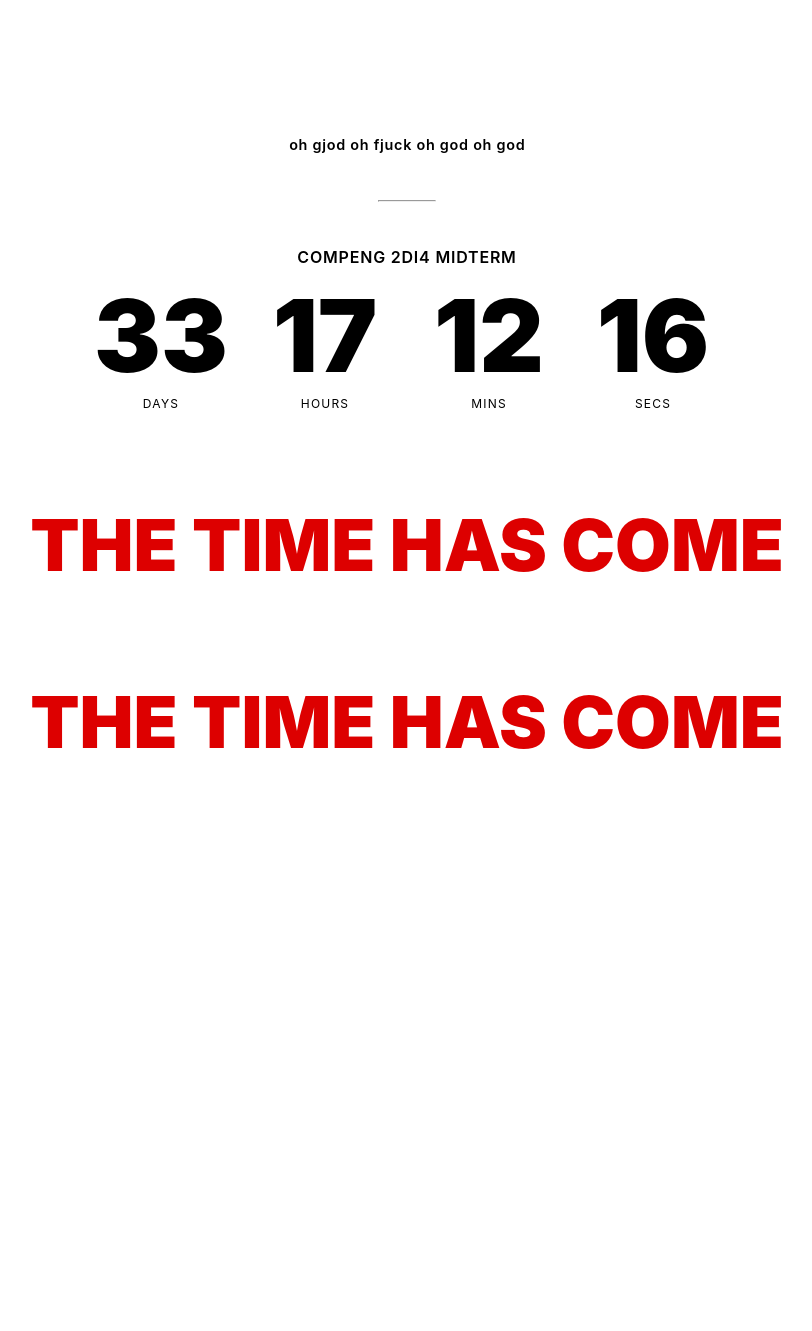
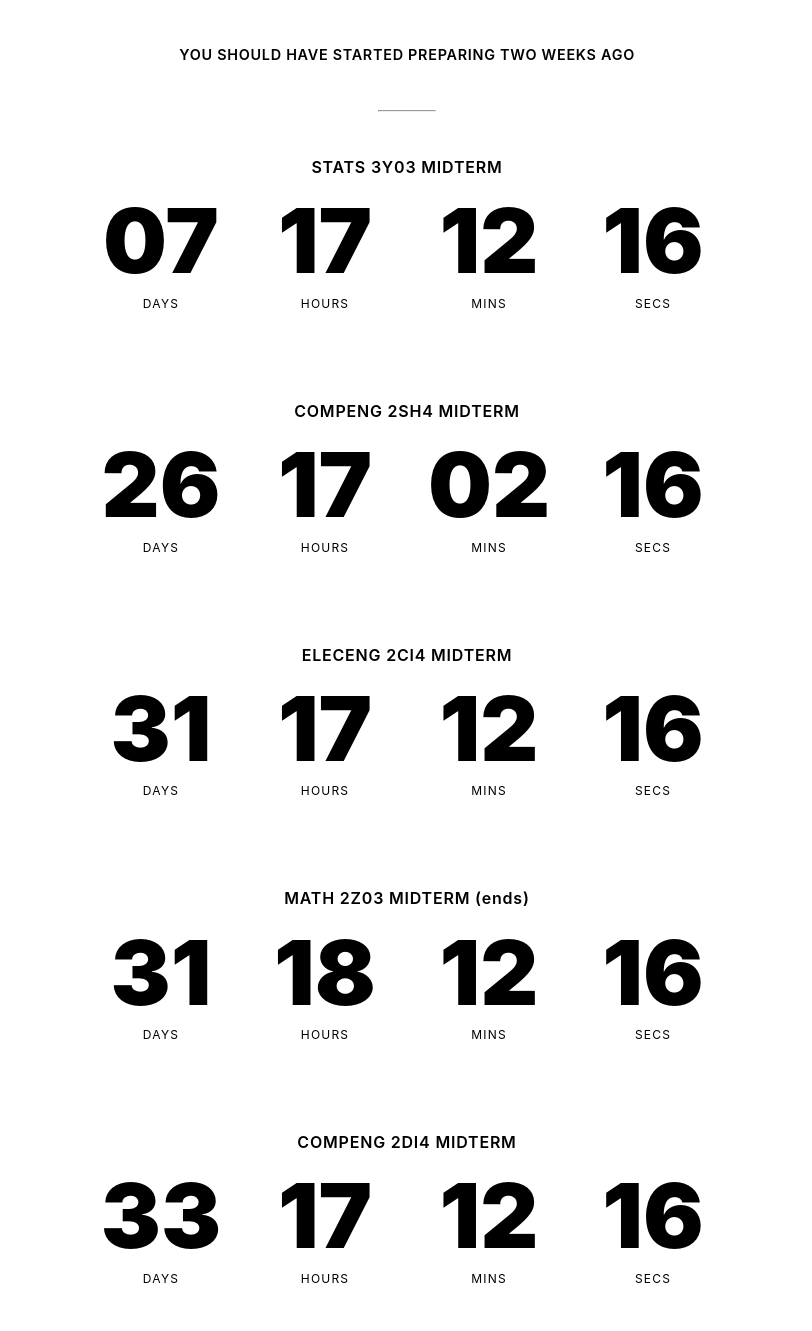
Before and after one commit to 71cj34/71cj34.github.io, a Jekyll site: the page exams/index.html, which Jekyll copies as it is, in a window 1280 px wide. Shown: the whole page, without its empty margins (233-1045 px from the left). Built offline with Jekyll 4.4.1, drawn with Linux system fonts in a browser that asks for light colours; before the commit the page ends 900 px from its top, so only the background shows below that.

Commit message:
feat: timer page finished

```diff
--- a/exams/index.html
+++ b/exams/index.html
@@ -43,19 +43,19 @@
             min-width:min(18vw,140px);
         }
         .value{
-            font-size:min(18vw,100px);
+            font-size:min(15vw,90px);
             font-weight:900;
             line-height:1;
-            height:min(18vw,100px);
+            height:min(15vw,90px);
             overflow:hidden;
             position:relative;
         }
         .value-inner{
             position:absolute;
             inset:0;
-            transition:transform .6s cubic-bezier(.45,0,.55,1), color 1s ease-out; /* Added color transition */
+            transition:transform .6s cubic-bezier(.45,0,.55,1), color 1s ease-out;
             transform:translateY(0%);
-            color: #000; /* Default color */
+            color: #000;
         }
 
         .value-inner.slide-out{
@@ -65,10 +65,9 @@
             transform: translateY(-100%);
         }
 
-        /* Color classes for countdown values */
-        .color-stage-1 { color: #8B0000; } /* Dark Red */
-        .color-stage-2 { color: #DC143C; } /* Crimson */
-        .color-stage-3 { color: #FF0000; } /* Bright Red */
+        .color-stage-1 { color: #8B0000; }
+        .color-stage-2 { color: #DC143C; }
+        .color-stage-3 { color: #FF0000; }
 
         .label{
             margin-top:.6rem;
@@ -87,15 +86,19 @@
     </style>
 </head>
 <body>
-    <div class="event-title" style="transform:scale(0.9); margin-bottom: 5vh;">oh gjod oh fjuck oh god oh god</div>
+    <div class="event-title" style="transform:scale(0.9); margin-bottom: 5vh; text-align: center;" id="splash-text"></div>
     <hr style="width: 5%; margin-bottom:5vh;">
     <div id="root"></div>
     <script>
         const dates=[
             {name:"COMPENG 2DI4 MIDTERM",date:new Date("2025-10-29T19:00:00")},
-            {name:"LOGIC DESIGN MIDTERM",date:new Date("2025-09-25T22:04:00")},
-            {name:"SUMMER SOLSTICE",date:new Date("2024-06-21T14:51:00")}
+            {name:"ELECENG 2CI4 MIDTERM",date:new Date("2025-10-27T19:00:00")},
+            {name:"MATH 2Z03 MIDTERM (ends)",date:new Date("2025-10-27T20:00:00")},
+            {name:"COMPENG 2SH4 MIDTERM",date:new Date("2025-10-22T18:50:00")},
+            {name:"STATS 3Y03 MIDTERM",date:new Date("2025-10-03T19:00:00")},
         ];
+
+        dates.sort((a, b) => a.date - b.date);
 
         const root=document.getElementById("root");
         root.className="container";
@@ -131,14 +134,13 @@
                 const m=Math.floor((r % 36e5) / 6e4);
                 const s=Math.floor((r % 6e4) / 1e3);
 
-                // Determine color class based on remaining time
                 let colorClass = '';
-                if (r < ONE_DAY_MS) { // Less than 1 day
-                    colorClass = 'color-stage-3'; // Bright Red
-                } else if (r < ONE_WEEK_MS / 2) { // Less than 3.5 days (half a week)
-                    colorClass = 'color-stage-2'; // Crimson
-                } else if (r < ONE_WEEK_MS) { // Less than 1 week
-                    colorClass = 'color-stage-1'; // Dark Red
+                if (r < ONE_DAY_MS) {
+                    colorClass = 'color-stage-3';
+                } else if (r < ONE_WEEK_MS / 2) {
+                    colorClass = 'color-stage-2';
+                } else if (r < ONE_WEEK_MS) {
+                    colorClass = 'color-stage-1';
                 }
 
                 set("days",d, colorClass);
@@ -154,13 +156,13 @@
                 if(prev[unit[0]]===null){
                     prev[unit[0]]=val;
                     old.textContent=String(val).padStart(2,"0");
-                    old.className = `value-inner current ${colorClass}`; // Apply initial color
+                    old.className = `value-inner current ${colorClass}`;
                     return;
                 }
 
                 if(prev[unit[0]]!==val){
                     const neu=document.createElement("div");
-                    neu.className=`value-inner new-slide-in ${colorClass}`; // Apply color to new element
+                    neu.className=`value-inner new-slide-in ${colorClass}`;
                     neu.textContent=String(val).padStart(2,"0");
 
                     wrap.appendChild(neu);
@@ -174,7 +176,6 @@
                         neu.classList.remove("new-slide-in");
                         neu.classList.add("current");
 
-                        // Ensure old element's color class is removed to avoid affecting the new one
                         old.classList.remove('color-stage-1', 'color-stage-2', 'color-stage-3');
 
                         setTimeout(() => old.remove(), 600);
@@ -182,7 +183,6 @@
 
                     prev[unit[0]]=val;
                 } else {
-                    // If the value hasn't changed, but the color might have (e.g., crossing a time threshold)
                     if (!old.classList.contains(colorClass)) {
                         old.classList.remove('color-stage-1', 'color-stage-2', 'color-stage-3');
                         old.classList.add(colorClass);
@@ -192,6 +192,33 @@
             const iv=setInterval(()=>{if(tick())clearInterval(iv);},1000);
             tick();
         }
+
+        const splashTexts = [
+            "PANIC!!!!!!!",
+            "oh gjod oh fjuck oh god oh god",
+            "THE END IS NIGH!!!!!!",
+            "STUDY NOW OR YOU WILL BE HOMELESS OR WORSE: WORKING AT BEST BUY",
+            "Ephesians 6:12",
+            "god help you.",
+            "im not gonna lie i tried this hummus with peppers added to it once and it was actually better than i thought. i thought the pepper would be like a bit much or soggy but no it was pretty pleasant. i would buy it again honestly except for the fact it's never on sale (i guess everyones pepperpilled to the extent where the pepper hummus never goes on sale) but i guess there's not much you can do, especially since they keep making that one dogshit flavour (the one with the weird spices that taste kind of like feet (not that i would know what feet taste like, i'm speaking from an objective feet-smell-translation sense here) but it kind of ruins it) and so thats the one that is always on sale and like some kind of good little capitalismpilled slave i keep buying it because my monkey brain cant pass up the chance to save $1 on a terrible container of the worst hummus youve ever tasted. anyways i actually discovered that they put tahini in hummus. i dont know what i imagined before, like they were siblings on the processed-nut-spread family tree or something but apparently no tahinis sesame and hummus is chickpeas and they actually just add it to the hummu",
+            "you need to throw up.... NOW!!!",
+            "Our father who art in heaven, hallowed be thy name, thy kingdom come, thy will be done, on ea",
+            "CRY IN THE THODE STAIRWELL!!",
+            "THE STORM IS BREAKING UPON THE HORIZON",
+            "Childs is watching you right now using his mystical psychic powers and weeping. Do not disappoint him.",
+            "remember... you can always switch to econ",
+            "pl ease helpp me i  am trapepd in a javasript array i dont knw what to do oh god",
+            "no matter how much you study remember you are actually always at the confident-but-an-idiot side of the dunning kruger curve. thats right. KEEP STUDYING",
+            "THE VOID STARES BACK",
+            "DRINK MORE COFFEE!!",
+            "PANIC!!!",
+            "PANIC NOW!!!!!!!",
+            "YOU SHOULD HAVE STARTED PREPARING TWO WEEKS AGO",
+            "FEEL THE BURN"
+        ];
+
+        const splash = document.getElementById("splash-text");
+        splash.innerText = splashTexts[Math.floor(Math.random() * splashTexts.length)];
     </script>
 </body>
 </html>
```
